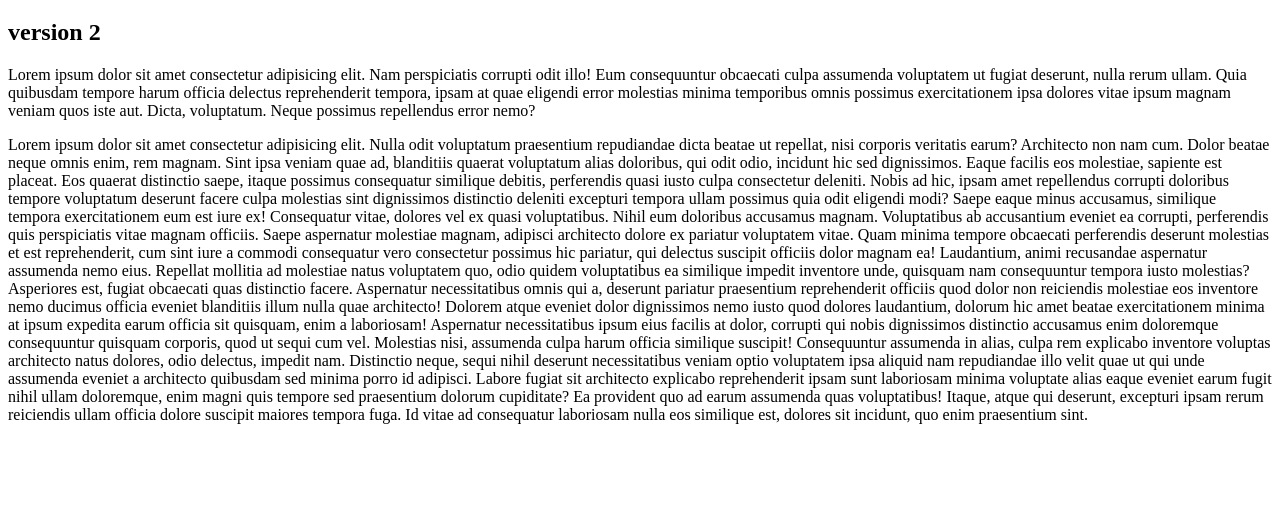
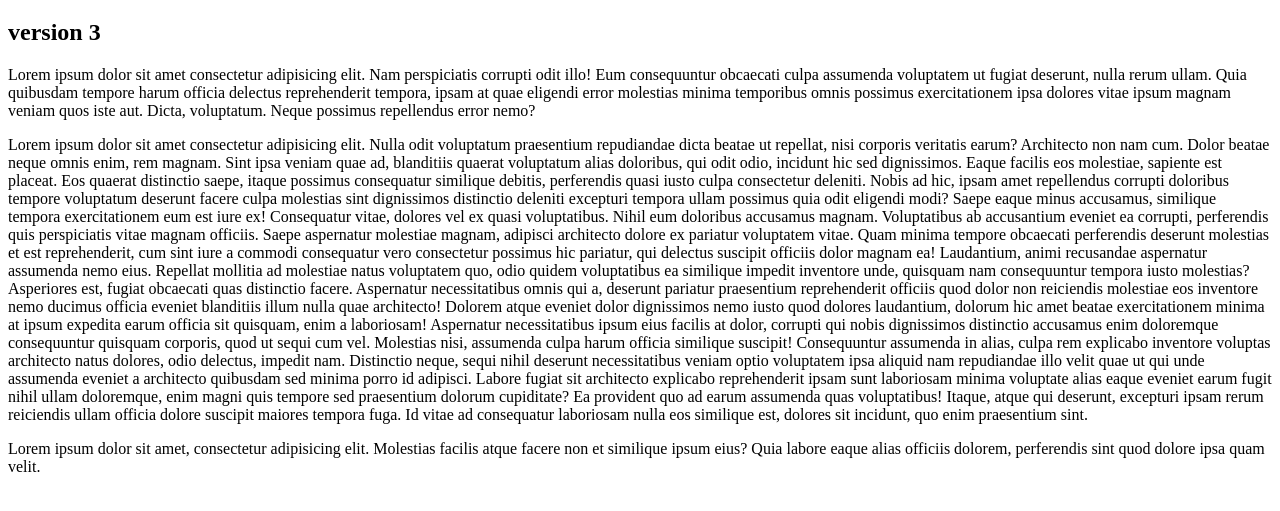
Before and after one commit to jeremyChauvel/github-cours, a plain HTML site: page index.html in a window 1280 px wide. Shown: the part 61-572 px from the top of the page. Drawn offline with Linux system fonts and the light colour scheme.

Commit message:
3 comit mais 2 push

```diff
--- a/index.html
+++ b/index.html
@@ -9,7 +9,7 @@
 
 <body>
     <h1>cours Github</h1>
-    <h2>version 2</h2>
+    <h2>version 3</h2>
     <p>Lorem ipsum dolor sit amet consectetur adipisicing elit. Nam perspiciatis corrupti odit illo! Eum consequuntur
         obcaecati culpa assumenda voluptatem ut fugiat deserunt, nulla rerum ullam. Quia quibusdam tempore harum officia
         delectus reprehenderit tempora, ipsam at quae eligendi error molestias minima temporibus omnis possimus
@@ -44,6 +44,8 @@
         voluptatibus! Itaque, atque qui deserunt, excepturi ipsam rerum reiciendis ullam officia dolore suscipit maiores
         tempora fuga. Id vitae ad consequatur laboriosam nulla eos similique est, dolores sit incidunt, quo enim
         praesentium sint.</p>
+    <p>Lorem ipsum dolor sit amet, consectetur adipisicing elit. Molestias facilis atque facere non et similique ipsum
+        eius? Quia labore eaque alias officiis dolorem, perferendis sint quod dolore ipsa quam velit.</p>
 </body>
 
 </html>
```
Also changed, not shown: testA.txt.
